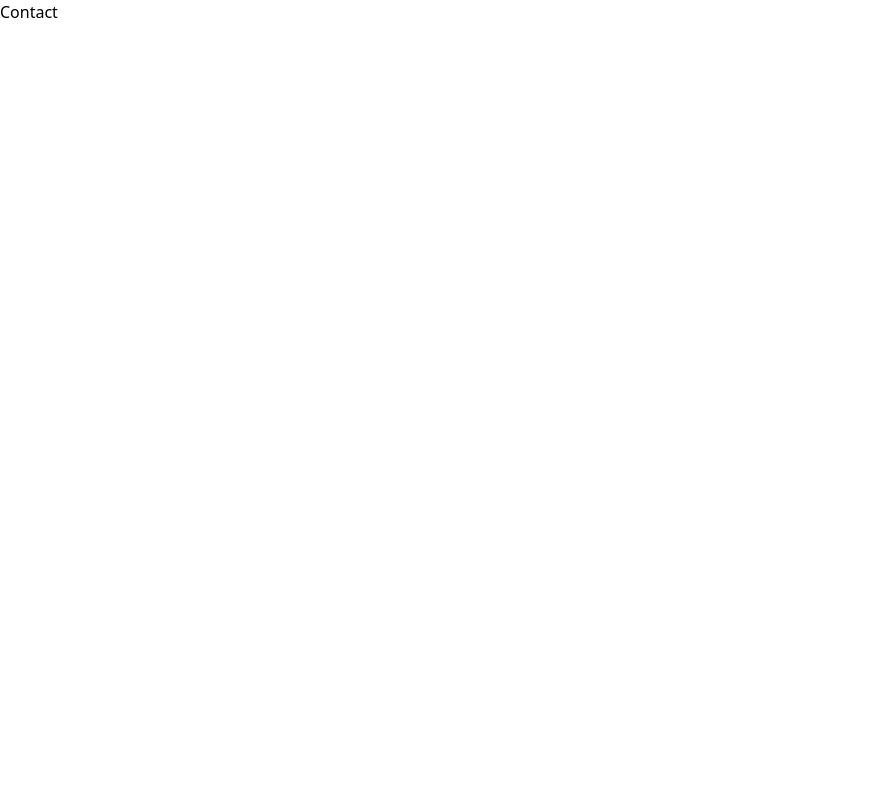
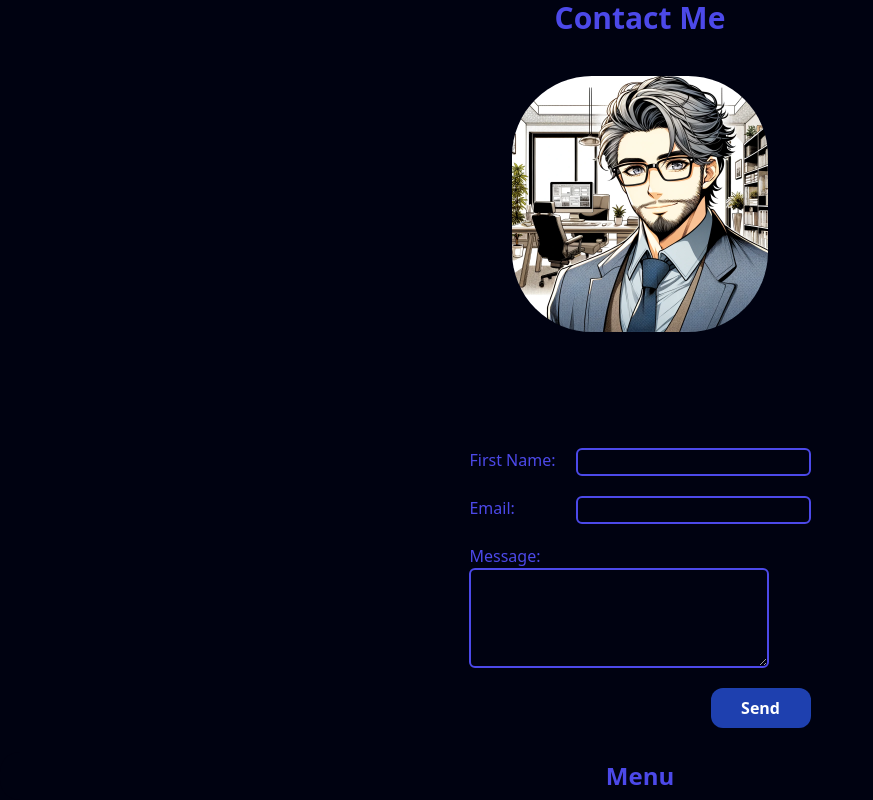
Before and after one commit to petaccia/Porfolio, a React (Vite) app in the folder frontend/: page /contact in a window 1280 px wide. Shown: the whole page, without its empty margins (0-873 px from the left). Built offline with nearby package versions, Linux system fonts and the light colour scheme.

Commit message:
Creation of the contact page

```diff
--- a/frontend/src/pages/contact/Contact.tsx
+++ b/frontend/src/pages/contact/Contact.tsx
@@ -1,9 +1,86 @@
-import React from 'react'
+import React, { useState, FormEvent } from 'react';
+import {Link} from 'react-router-dom';
+import contactImage from "../../../public/assets/images/contact.png";
 
-const Contact = () => {
-  return (
-    <div>Contact</div>
-  )
+interface ContactFormState {
+  firstName: string;
+  email: string;
+  message: string;
 }
 
-export default Contact
+const ContactPage = () => {
+  const [formState, setFormState] = useState<ContactFormState>({
+    firstName: '',
+    email: '',
+    message: ''
+  });
+
+  const handleChange = (e: React.ChangeEvent<HTMLInputElement | HTMLTextAreaElement>) => {
+    const { name, value } = e.target;
+    setFormState({ ...formState, [name]: value });
+  };
+
+  const handleSubmit = (e: FormEvent) => {
+    e.preventDefault();
+    // Here you would handle the submission of the form, for example sending an email
+    console.log(formState);
+    alert('Form submitted');
+  };
+
+  return (
+    <div className="contact-page min-h-screen bg-[#000211] flex flex-col items-center ">
+      <h1 className="text-3xl text-center text-[#4c49e9] bg-[#000211] font-bold">Contact Me</h1>
+      <div className=" mt-10 ">
+      <img src={contactImage} alt="Manga Style Professional" className="w-64 rounded-[80px]" />
+      </div>
+      <form onSubmit={handleSubmit}  className="flex flex-col  justify-beetween  mt-24 ">
+        <div className="mt-5 flex justify-between">
+          <label htmlFor="firstName" className='text-[#4c49e9]'>First Name:</label>
+          <input
+            type="text"
+            id="firstName"
+            name="firstName"
+            value={formState.firstName}
+            onChange={handleChange}
+            className='text-white bg-transparent border-[#4c49e9] border-2 rounded-md ml-5'
+          />
+        </div>
+        <div className="mt-5 flex justify-between">
+          <label htmlFor="email" className='text-[#4c49e9]'>Email:</label>
+          <input
+            type="email"
+            id="email"
+            name="email"
+            value={formState.email}
+            onChange={handleChange}
+            className='text-white bg-transparent border-[#4c49e9] border-2 rounded-md ml-5'
+
+          />
+        </div>
+        <div className="mt-5 flex flex-col ">
+          <label htmlFor="message" className='text-[#4c49e9]'>Message:</label>
+          <textarea
+            id="message"
+            name="message"
+            value={formState.message}
+            onChange={handleChange}
+            className='text-white bg-transparent border-[#4c49e9] border-2 rounded-md w-[300px] h-[100px] '
+          />
+        </div>
+        <div className="flex justify-end">
+        <button type="submit" className="w-[100px] bg-blue-800 hover:bg-blue-900 text-white font-bold py-2 px-4 mt-5 rounded-xl">Send</button>
+        </div>
+      </form>
+      <div className="bg-[#000211] mx-5  flex justify-center items-center ">
+        <Link
+          to="/menu"
+          className=" w-full bg-[#000211] text-center py-2 font-bold text-2xl text-[#4c49e9] rounded-[20px] fixed bottom-0"
+        >
+          Menu
+        </Link>
+      </div>
+    </div>
+  );
+};
+
+export default ContactPage;
--- a/frontend/src/pages/menu/Menu.tsx
+++ b/frontend/src/pages/menu/Menu.tsx
@@ -22,7 +22,7 @@ const Menu = () => {
           Projects
         </Link>
         <Link to="/contact" className="button-menu w-[100px] h-[100px] text-xl text-[#fafafb] bg-[#173C61] font-bold flex justify-center items-center rounded-full border-8 border-[#6699CC]">
-          Home
+          Contact
         </Link>
       </div>
     </div>
```
Also changed, not shown: frontend/public/assets/images/contact.png (added).
